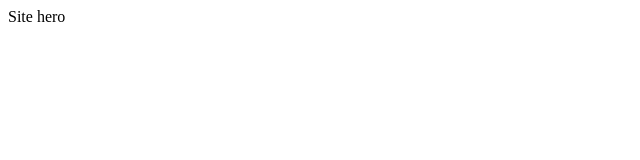
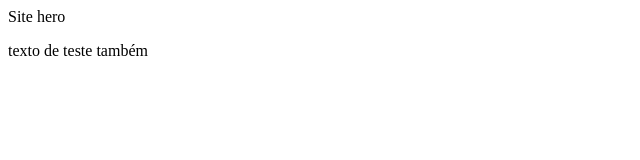
Before and after one commit to danilosnt/Site-Hero, a plain HTML site: page index.html in a window 1280 px wide. Shown: the whole page, without its empty margins (0-640 px from the left). Drawn offline with Linux system fonts and the light colour scheme.

Commit message:
texto de texte

```diff
--- a/index.html
+++ b/index.html
@@ -7,5 +7,6 @@
 </head>
 <body>
     <header>Site hero</header>
+    <p>texto de teste também</p>
 </body>
 </html>
```
